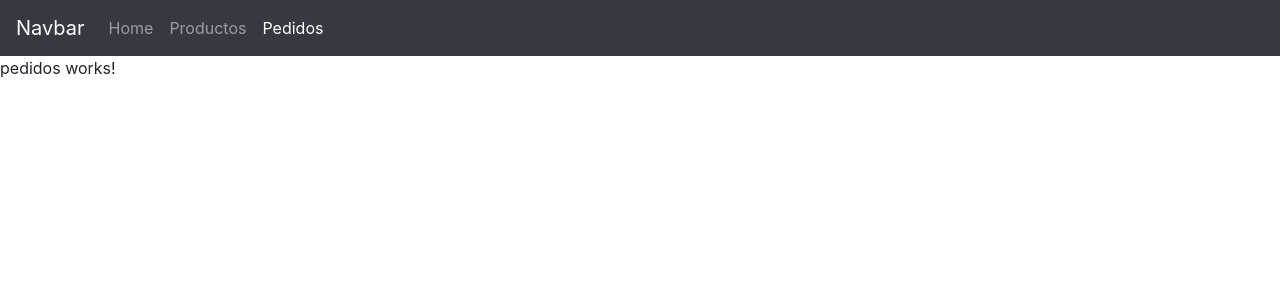
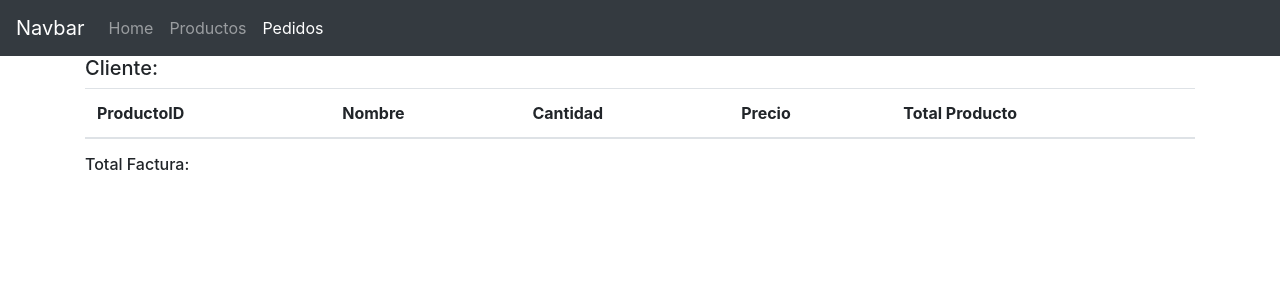
Before and after one commit to andres990127/Pedidos, an Angular app: page /pedidos in a window 1280 px wide. Shown: the top 300 px of the page. Built offline with nearby package versions, Linux system fonts and the light colour scheme.

Commit message:
Version: 'Productos detalle del pedido'

```diff
--- a/src/app/Models/pedidos.ts
+++ b/src/app/Models/pedidos.ts
@@ -37,6 +37,18 @@ export class Pedido
       else{
         this.pedidoDetalle.push(pedidoDetalle)
       }
+      this.actualizadTotal();
+    }
 
+    actualizadTotal()
+    {
+      this.total = 0
+/*       for(let producto of this.pedidoDetalle){
+        this.total = this.total + producto.total;
+      } */
+
+      this.pedidoDetalle.forEach (producto=>{
+        this.total = this.total + producto.total;
+      })
     }
 }
--- a/src/app/pedidos/pedidos.component.html
+++ b/src/app/pedidos/pedidos.component.html
@@ -1 +1,30 @@
-<p>pedidos works!</p>
+<div class="container">
+    <div class="cliente">
+        <h5>Cliente: {{this.pedidosServicio.pedido.nombreCliente}}</h5>
+    </div>
+
+    <div class="detalle">
+        <table class="table">
+            <thead>
+              <tr>
+                <th scope="col">ProductoID</th>
+                <th scope="col">Nombre</th>
+                <th scope="col">Cantidad</th>
+                <th scope="col">Precio</th>
+                <th scope="col">Total Producto</th>
+              </tr>
+            </thead>
+            <tbody>
+              <tr *ngFor="let producto of this.pedidosServicio.pedido.pedidoDetalle">
+
+                <td>{{producto.productoID}}</td>
+                <td>{{producto.nombreProducto}}</td>
+                <td>{{producto.cantidad}}</td>
+                <td>{{producto.precio | currency: '$'}}</td>
+                <td>{{producto.total | currency: '$'}}</td>
+              </tr>
+            </tbody>
+          </table>
+          <h6>Total Factura: {{this.pedidosServicio.pedido.total | currency: '$'}} </h6>
+    </div>
+</div>
--- a/src/app/pedidos/pedidos.component.ts
+++ b/src/app/pedidos/pedidos.component.ts
@@ -12,5 +12,6 @@ export class PedidosComponent implements OnInit {
   constructor(public pedidosServicio: PedidosService) { }
 
   ngOnInit() {
+
   }
 }
```
